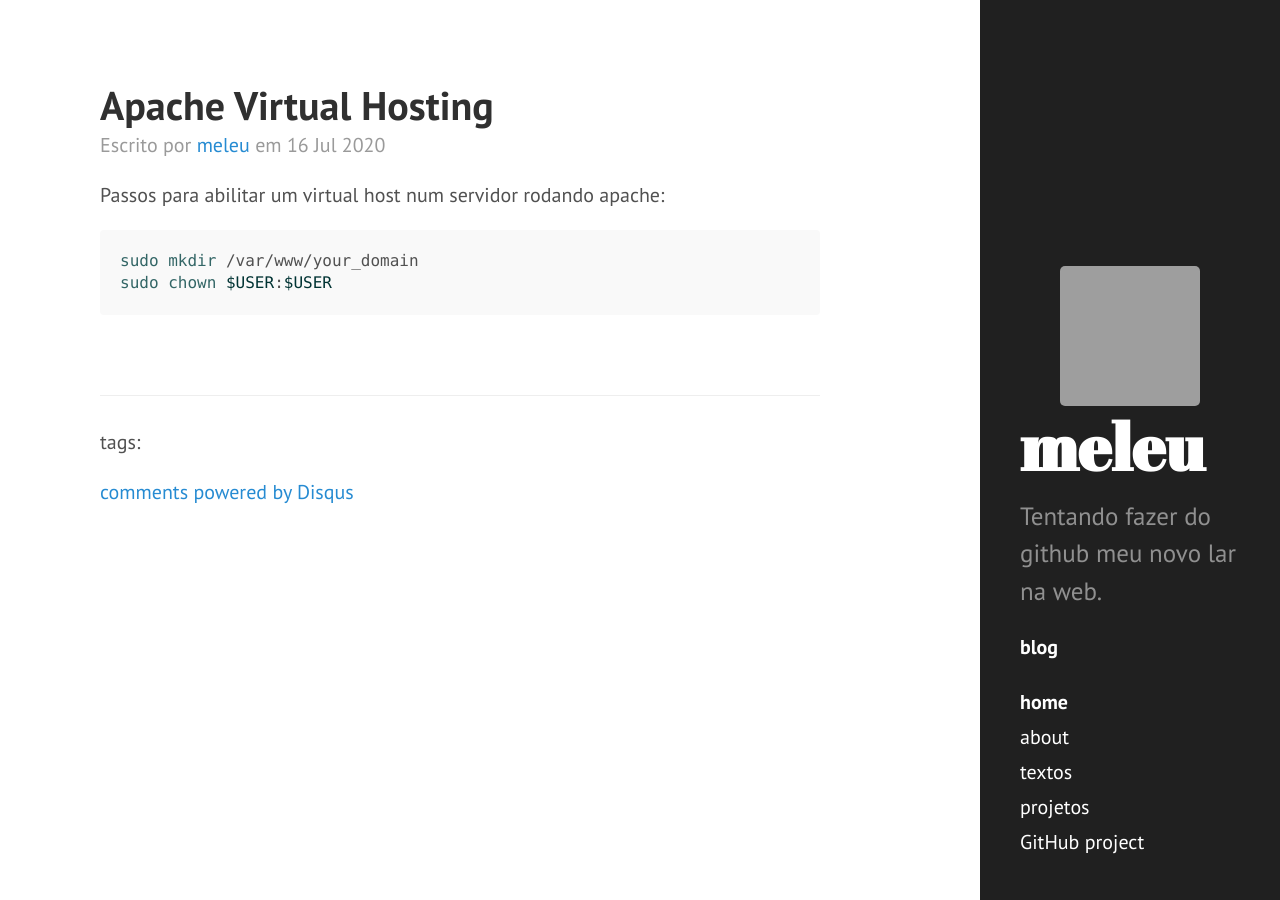
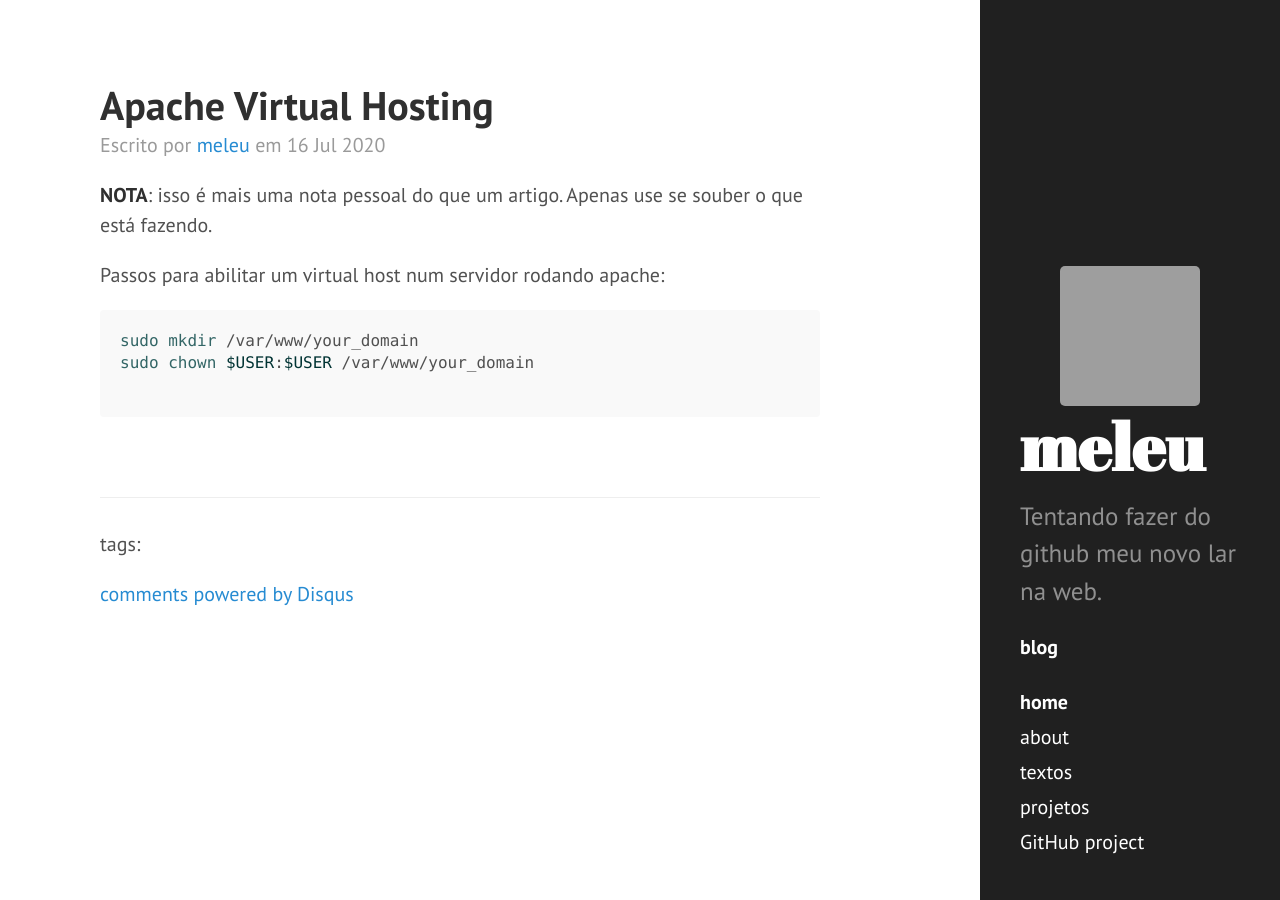
Before and after one commit to meleu/meleu.github.io, a Jekyll site: the page built from _posts/2020-07-16-apache-virtual-hosting.md.md, in a window 1280 px wide. Built offline with Jekyll 4.4.1, drawn with Linux system fonts in a browser that asks for light colours; comment, search, counter and statistics services are not loaded; grey boxes are pictures that could not be loaded.

Commit message:
_posts/2020-07-16-apache-virtual-hosting.md.md updated from https://stackedit.io/

````diff
--- a/_posts/2020-07-16-apache-virtual-hosting.md.md
+++ b/_posts/2020-07-16-apache-virtual-hosting.md.md
@@ -6,12 +6,14 @@ author: meleu
 tags:
 - servidor
 ---
+**NOTA**: isso é mais uma nota pessoal do que um artigo. Apenas use se souber o que está fazendo.
 
 Passos para abilitar um virtual host num servidor rodando apache:
 ```shell
 sudo mkdir /var/www/your_domain
-sudo chown $USER:$USER
+sudo chown $USER:$USER /var/www/your_domain
+
 ```
 <!--stackedit_data:
-eyJoaXN0b3J5IjpbLTE4MTUzNDUyNTJdfQ==
+eyJoaXN0b3J5IjpbLTI2NjEzNzUzM119
 -->
````
